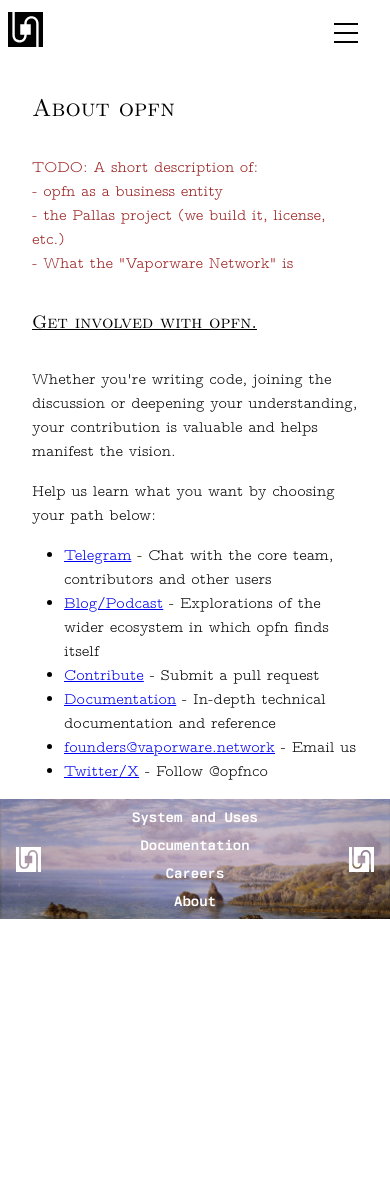
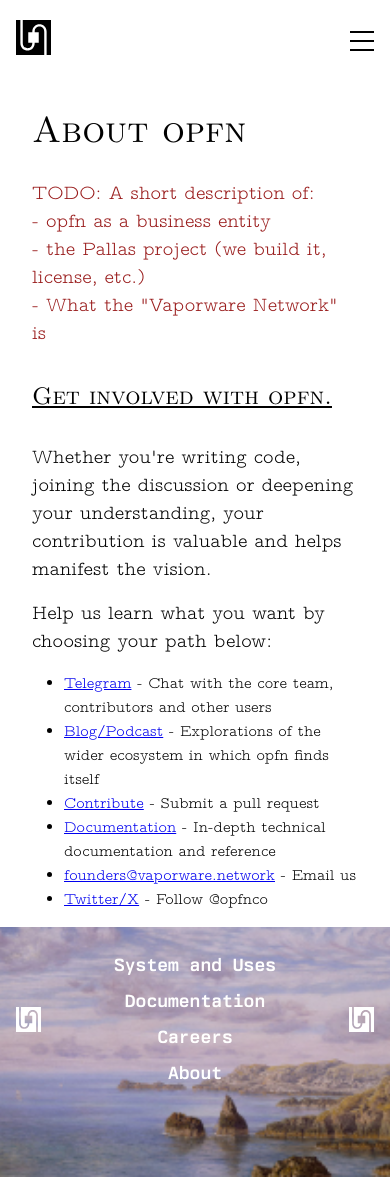
Before and after one commit to deathtothecorporation/vaporware.network, a Next.js app: page /about in a window 390 px wide. Before the commit the page ends 919 px from the top, so only its background shows below. Built offline with nearby package versions, Linux system fonts and the light colour scheme.

Commit message:
Mobile fixes

```diff
--- a/package.json
+++ b/package.json
@@ -3,7 +3,7 @@
   "version": "0.1.0",
   "private": true,
   "scripts": {
-    "dev": "next dev",
+    "dev": "next dev -H 0.0.0.0",
     "build": "next build --no-lint",
     "start": "next start",
     "lint": "next lint",
--- a/src/app/globals.css
+++ b/src/app/globals.css
@@ -3,7 +3,12 @@
 @tailwind utilities;
 
 :root {
+  --scale: 1.5;
 }
+
+/*[class*="text-"] {*/
+/*font-size: calc(var(--font-size, 1rem) * var(--scale)) !important;*/
+/*}*/
 
 @media (prefers-color-scheme: dark) {
   :root {
@@ -75,6 +80,11 @@
   @apply bg-white;
 }
 
+p {
+  @apply text-xl;
+  @apply md:text-base;
+}
+
 .berkeley {
   font-family: "BerkeleyMono", monospace;
 }
@@ -122,7 +132,12 @@
 }
 
 footer#site-footer {
+  @apply text-lg;
+  @apply md:text-base;
   @apply font-bold;
+  @apply py-4;
+  @apply h-[250px];
+  @apply md:h-full;
 }
 
 footer#site-footer a {
@@ -161,6 +176,8 @@
   font-family: "BerkeleyMono";
   @apply bg-black;
   @apply text-white;
+  @apply text-lg;
+  @apply md:text-base;
   @apply py-2;
   @apply px-4;
 }
@@ -200,16 +217,24 @@
 }
 
 h1 {
-  @apply text-2xl;
+  @apply text-4xl;
+  @apply md:text-2xl;
   @apply mb-8;
 }
 
 h2 {
-  @apply text-lg;
+  @apply text-2xl;
+  @apply md:text-lg;
   @apply underline;
 }
 
 h3 {
+}
+
+h5 {
+  @apply text-2xl;
+  @apply md:text-lg;
+  @apply mb-0;
 }
 
 blockquote {
@@ -255,6 +280,8 @@
   /*@apply rounded-md;*/
   /*@apply p-2;*/
   /*@apply my-2;*/
+  @apply text-[10px];
+  @apply md:text-[14px];
 }
 
 section#callouts {
@@ -351,6 +378,7 @@
 }
 
 #core-technology .jungle-bg-image {
+  @apply w-full;
   /*position: absolute;*/
   /*top: 0;*/
   /*left: 0;*/
--- a/src/app/layout.tsx
+++ b/src/app/layout.tsx
@@ -13,6 +13,13 @@
 const description = "Digital membranes and Nock heresy";
 
 const metadataBase = new URL(process.env.BASE_URL as string);
+
+export const viewport = {
+  width: "device-width",
+  initialScale: 1.0,
+  //maximumScale: 1.0,
+  //userScalable: "no",
+};
 
 export const metadata: Metadata = {
   metadataBase,
--- a/src/app/page.tsx
+++ b/src/app/page.tsx
@@ -60,7 +60,7 @@
             alt="Forest Background"
             className="absolute inset-0 w-full h-full object-cover"
           />
-          <div className="relative z-10 max-w-lg">
+          <div className="relative z-10 max-w-lg mx-auto px-4">
             <h1 className="text-6xl">
               <Lockup className="mx-auto" size={300} color="white" />
             </h1>
@@ -157,11 +157,11 @@
         </div>
 
         <section id="core-technology">
-          <header className="relative z-10 overflow-hidden flex justify-center text-white text-center flex-col items-center align-center h-[70vh]">
+          <header className="relative z-10 overflow-hidden flex justify-center text-white text-center flex-col items-center align-center h-[25vh]">
             <img
               src="/images/field.png"
               alt="Forest Background"
-              className="px-4 absolute inset-0 w-full h-full object-cover"
+              className="px-3 absolute inset-0 w-full h-full object-cover"
             />
             <div className="relative z-10 max-w-lg">
               <h1 className="text-3xl font-bold berkeley">Core Technology</h1>
@@ -184,7 +184,7 @@
 
               <main>
                 <div className="p-4 bg-white opacity-90">
-                  <pre className="code text-[9px]">
+                  <pre className="code">
                     <code
                       style={{ whiteSpace: "pre-wrap", wordWrap: "break-word" }}
                     >
@@ -265,7 +265,7 @@
                 </div>
 
                 <div className="">
-                  <pre className="code text-[9px]">
+                  <pre className="code">
                     <code
                       style={{ whiteSpace: "pre-wrap", wordWrap: "break-word" }}
                     >
--- a/src/components/Footer.tsx
+++ b/src/components/Footer.tsx
@@ -19,7 +19,7 @@
             <Logo size={25} color="white" />
           </a>
         </div>
-        <ul className="list-none text-center flex flex-col space-y-2 mb-0 text-white text-sm">
+        <ul className="list-none text-center flex flex-col space-y-2 mb-0 text-white">
           <li>
             <a href="/system-overview" className="">
               System and Uses
--- a/src/components/HamburgerMenu.tsx
+++ b/src/components/HamburgerMenu.tsx
@@ -63,13 +63,13 @@
       {/* Hamburger Button */}
       <button
         onClick={toggleMenu}
-        className={`relative z-[60] top-0 right-4 p-2 focus:outline-none ${isOpen ? "bg-white" : "bg-transparent"}`}
+        className={`relative z-[60] top-0 pt-2 px-0 focus:outline-none ${isOpen ? "bg-black" : "bg-transparent"}`}
         aria-label="Toggle menu"
       >
         <div className="flex flex-col justify-between w-6 h-5">
           <span
             className={`block w-full h-0.5 ${bgColor} transition-transform duration-300 ${
-              isOpen ? "rotate-45 translate-y-2" : ""
+              isOpen ? "rotate-45 translate-y-2 bg-white" : ""
             }`}
           />
           <span
@@ -79,7 +79,7 @@
           />
           <span
             className={`block w-full h-0.5 ${bgColor} transition-transform duration-300 ${
-              isOpen ? "-rotate-45 -translate-y-2" : ""
+              isOpen ? "-rotate-45 -translate-y-2 bg-white" : ""
             }`}
           />
         </div>
--- a/src/components/Nav.tsx
+++ b/src/components/Nav.tsx
@@ -31,19 +31,19 @@
           window.getComputedStyle(backgroundElement);
 
         // Try different properties to find actual background color
-        // const fill = computedStyle.fill; // For SVGs
-        // const backgroundColor = computedStyle.backgroundColor;
-        // const background = computedStyle.background;
-        // const color = computedStyle.color;
+        const fill = computedStyle.fill; // For SVGs
+        const backgroundColor = computedStyle.backgroundColor;
+        const background = computedStyle.background;
+        const color = computedStyle.color;
         const tagName = backgroundElement.tagName;
 
-        //console.log({
-        //element: backgroundElement.tagName,
-        //fill,
-        //backgroundColor,
-        //background,
-        //color,
-        //});
+        console.log({
+          element: backgroundElement.tagName,
+          fill,
+          backgroundColor,
+          background,
+          color,
+        });
         setIsOnWhite(tagName !== "IMG");
       }
     };
@@ -63,7 +63,7 @@
   const elementColor = isOnWhite ? "black" : "white";
 
   return (
-    <div className="flex justify-between items-center w-full p-2">
+    <div className="flex justify-between items-center w-full p-4">
       <div className="">
         <Link
           id="headLogo"
```
